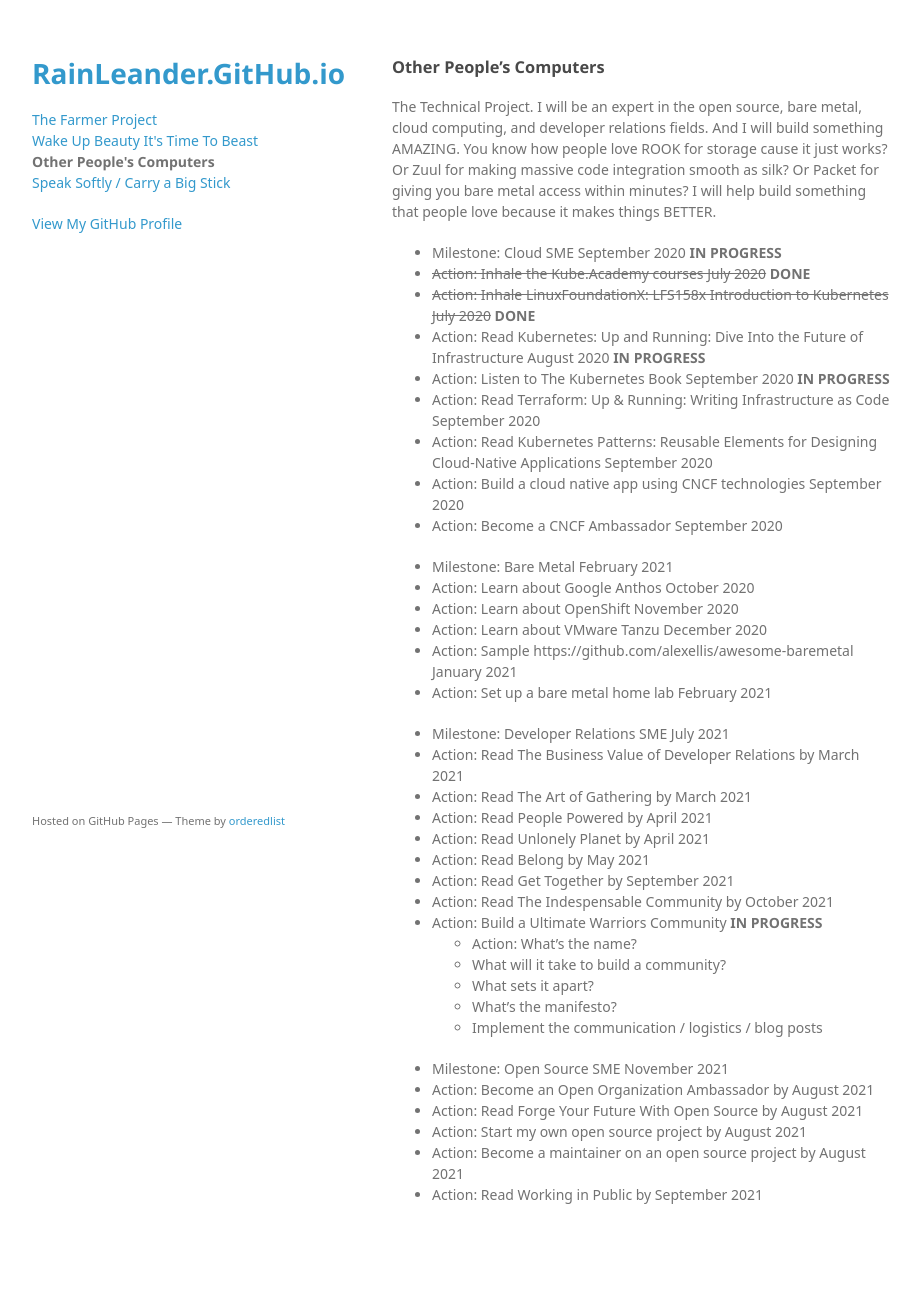
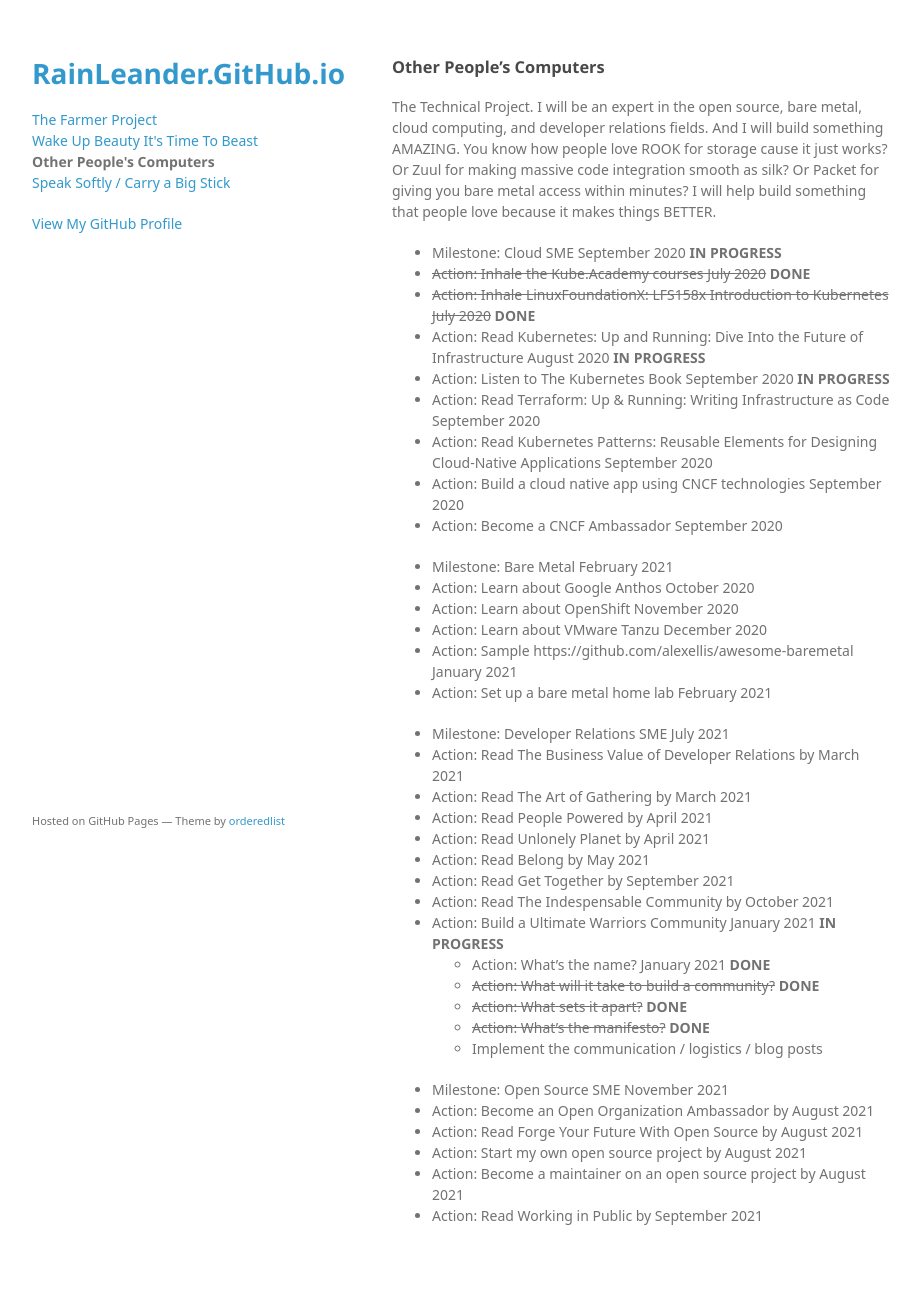
Before and after one commit to rainleander/rainleander.github.io, a Jekyll site: the page other-peoples-computers.html, which Jekyll copies as it is, in a window 1280 px wide. Shown: the whole page, without its empty margins (178-1099 px from the left). Built offline with Jekyll 4.4.1, drawn with Linux system fonts in a browser that asks for light colours; some web fonts are replaced; before the commit the page ends 1275 px from its top, so only the background shows below that.

Commit message:
Update other-peoples-computers.html

```diff
--- a/other-peoples-computers.html
+++ b/other-peoples-computers.html
@@ -54,11 +54,11 @@
           <li>Action: Read Belong by May 2021</li>
           <li>Action: Read Get Together by September 2021</li>
           <li>Action: Read The Indespensable Community by October 2021</li>
-          <li>Action: Build a Ultimate Warriors Community <b>IN PROGRESS</b></li>
-          <ul><li>Action: What’s the name?</li>
-            <li>What will it take to build a community?</li>
-            <li>What sets it apart?</li>
-            <li>What’s the manifesto?</li>
+          <li>Action: Build a Ultimate Warriors Community January 2021 <b>IN PROGRESS</b></li>
+          <ul><li>Action: What’s the name? January 2021 </del> <b>DONE</b></li>
+            <li><del>Action: What will it take to build a community?</del> <b>DONE</b></li>
+            <li><del>Action: What sets it apart?</del> <b>DONE</b></li>
+            <li><del>Action: What’s the manifesto?</del> <b>DONE</b></li>
             <li>Implement the communication / logistics / blog posts</li></ul></ul>
 
         <ul><li>Milestone: Open Source SME November 2021</li>
```
